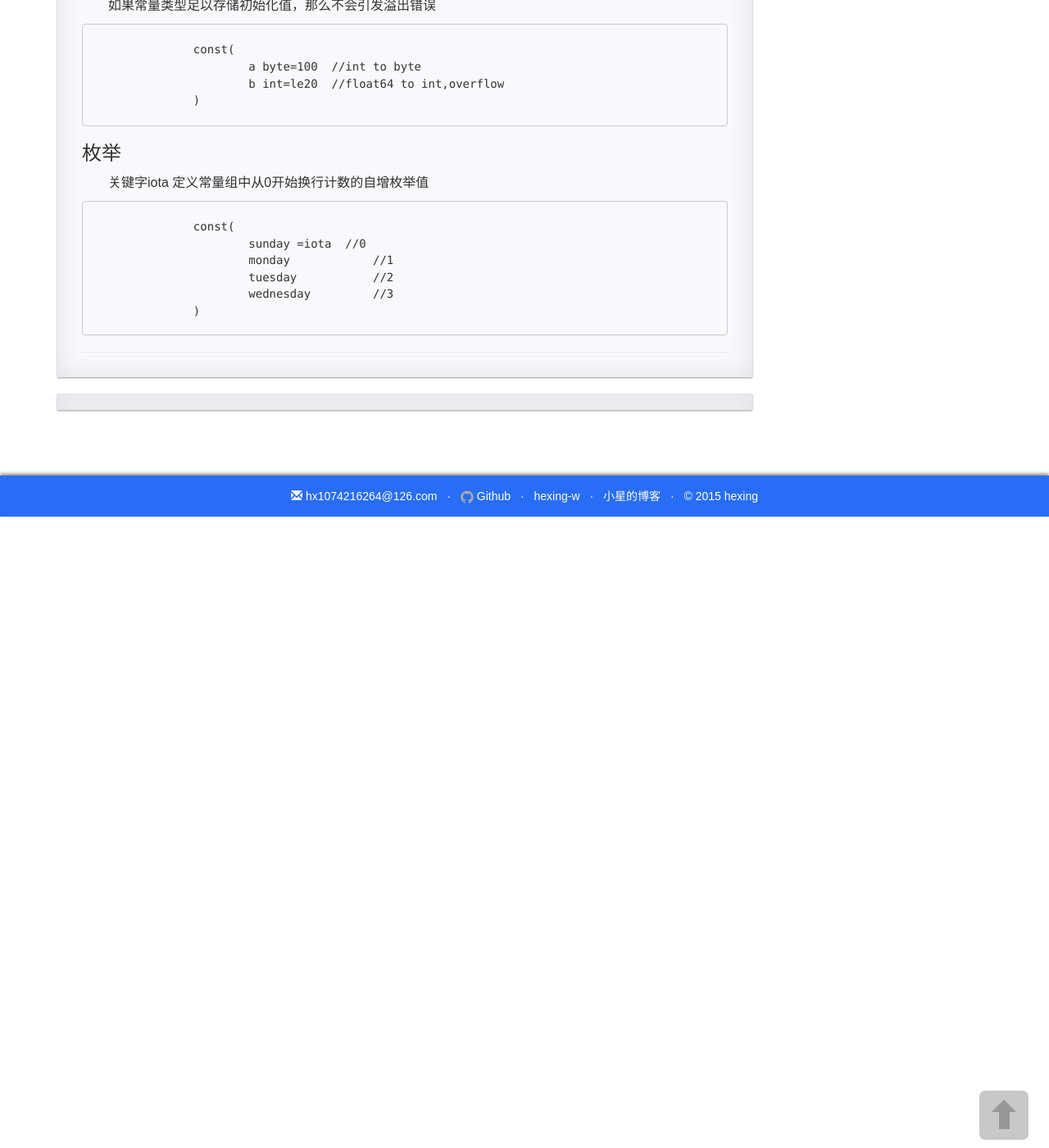
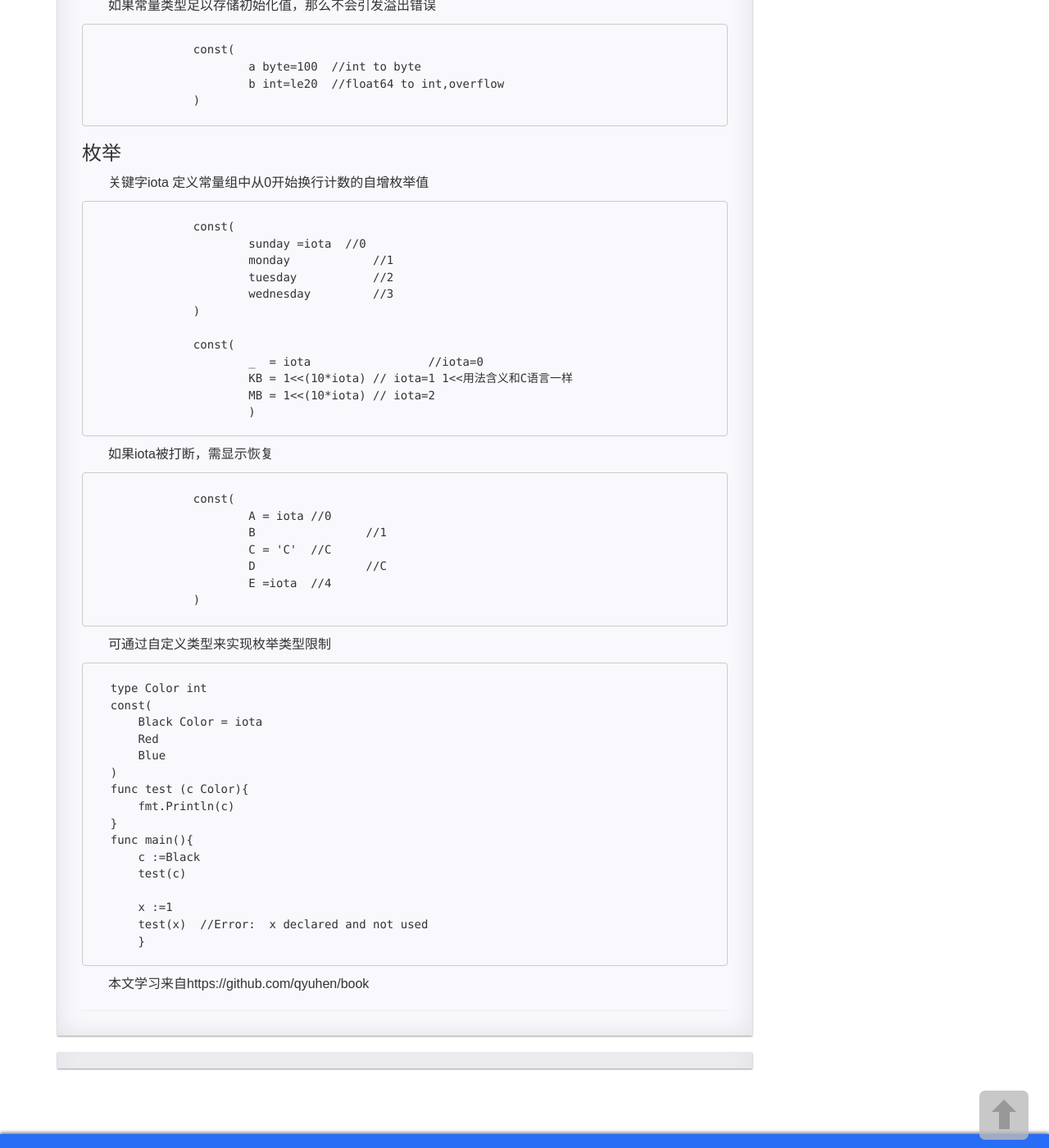
Before and after one commit to hexing-w/hexing-w.github.io, a Jekyll site: the page built from _posts/2015-11-26-go变量学习.md, in a window 1280 px wide and 1400 px high, scrolled down 2189 px. Shown: the whole window at 82% size. Built offline with Jekyll 4.4.1, drawn with Linux system fonts in a browser that asks for light colours; nearby versions of some CDN libraries; comment, search, counter and statistics services are not loaded; a style sheet for code colours, icons or effects is not loaded.

Commit message:
go posts

```diff
--- a/_posts/2015-11-26-go变量学习.md
+++ b/_posts/2015-11-26-go变量学习.md
@@ -133,5 +133,48 @@ excerpt: go
 			tuesday		  //2
 			wednesday	  //3
 		)
+
+		const(
+			_  = iota		  //iota=0
+			KB = 1<<(10*iota) // iota=1 1<<用法含义和C语言一样
+			MB = 1<<(10*iota) // iota=2
+ 			)
 </code>
 </pre>
+
+如果iota被打断，需显示恢复
+<pre>
+	<code>
+		const(
+			A = iota //0
+			B 		 //1
+			C = 'C'  //C
+			D 		 //C
+			E =iota  //4
+		)
+	</code>
+</pre>
+
+可通过自定义类型来实现枚举类型限制
+<pre>
+	<code>
+    type Color int
+    const(
+    	Black Color = iota
+    	Red
+    	Blue
+    )
+    func test (c Color){
+    	fmt.Println(c)
+    }
+    func main(){
+    	c :=Black
+    	test(c)
+
+    	x :=1
+    	test(x)  //Error:  x declared and not used
+	}
+</code>
+</pre>
+
+本文学习来自https://github.com/qyuhen/book
```
